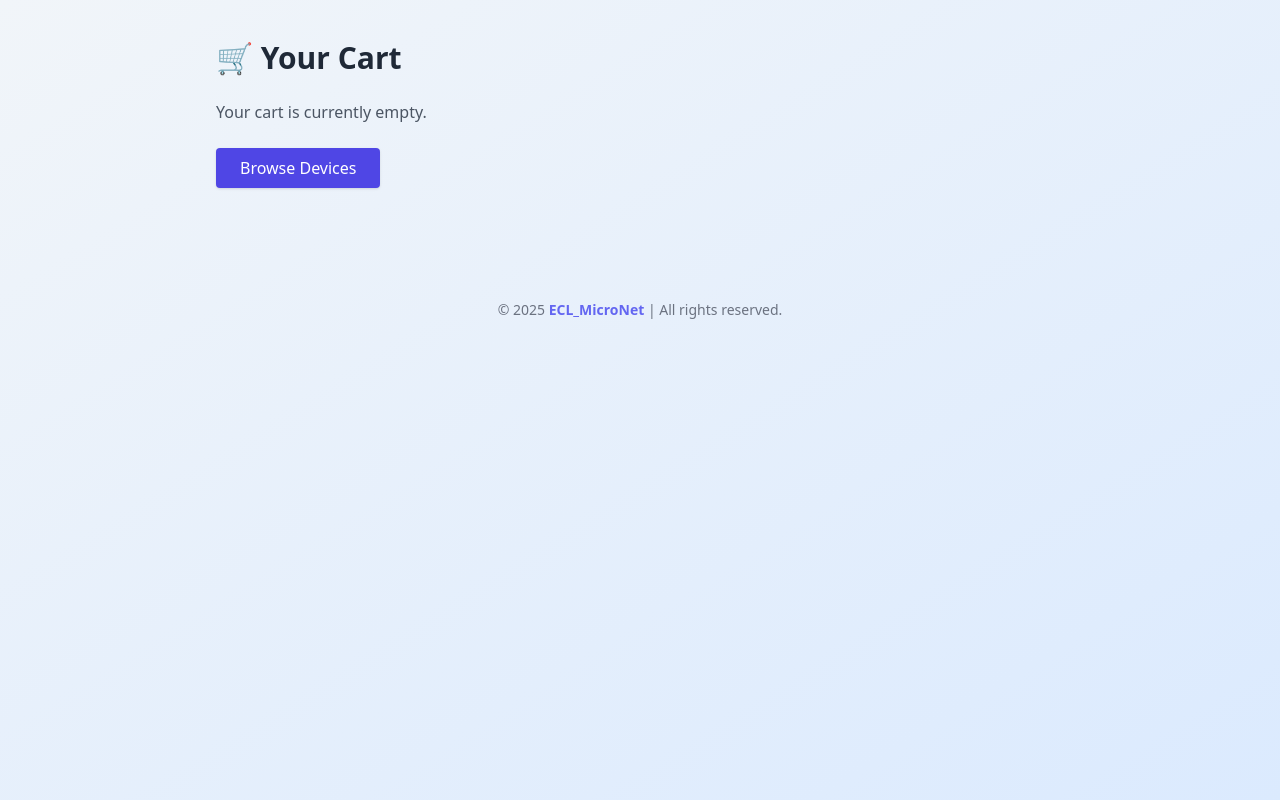
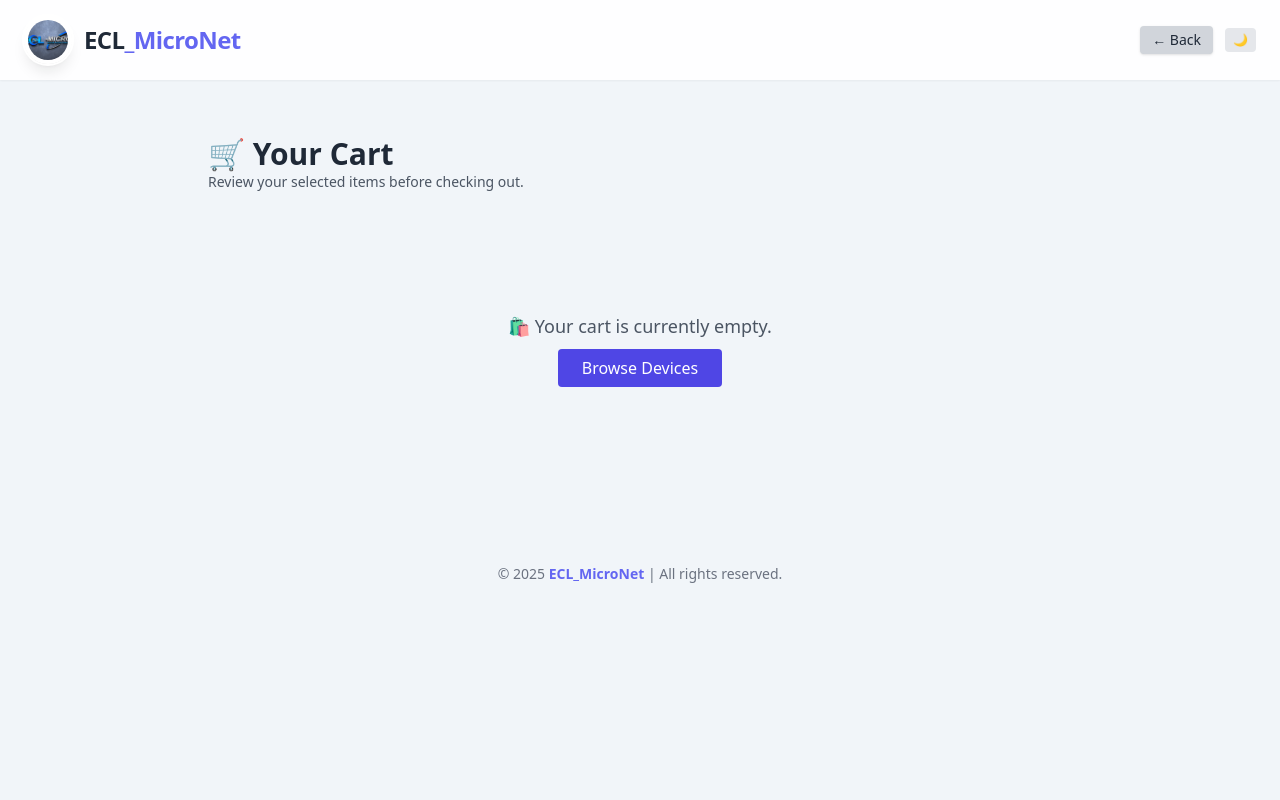
Before and after one commit to justWin01/ECL_WEB-Initial-, a Flask app: page /cart in a window 1280 px wide. Run offline with Flask 3, Linux system fonts and the light colour scheme; the visitor is signed in with stand-in values (Sample User, id 1); some libraries are stand-ins or nearby versions.

Commit message:
update the cart

```diff
--- a/templates/cart.html
+++ b/templates/cart.html
@@ -1,55 +1,112 @@
 <!DOCTYPE html>
 <html lang="en">
 <head>
-  <meta charset="UTF-8">
-  <meta name="viewport" content="width=device-width, initial-scale=1.0">
+  <meta charset="UTF-8" />
+  <meta name="viewport" content="width=device-width, initial-scale=1.0"/>
   <title>Your Cart - ECL_MicroNet</title>
-    <!-- Icon -->
   <link rel="icon" type="image/png" href="{{ url_for('static', filename='ecl logo.jpg') }}">
+  <script src="https://cdn.tailwindcss.com?plugins=forms"></script>
+  <script>
+    tailwind.config = {
+      darkMode: 'class',
+      theme: { extend: {} },
+    };
+  </script>
+</head>
+<body class="bg-slate-100 dark:bg-gray-900 text-gray-800 dark:text-gray-100 min-h-screen transition">
 
-  <script src="https://cdn.tailwindcss.com?plugins=forms"></script>
-</head>
-<body class="min-h-screen bg-gradient-to-br from-slate-100 to-blue-100 text-gray-800 dark:bg-gray-900 dark:text-white transition">
+  <!-- Persistent Dark Mode -->
+  <script>
+    if (localStorage.getItem("theme") === "dark") {
+      document.documentElement.classList.add("dark");
+    }
+    function toggleDarkMode() {
+      document.documentElement.classList.toggle("dark");
+      localStorage.setItem("theme", document.documentElement.classList.contains("dark") ? "dark" : "light");
+    }
+  </script>
 
-  <div class="max-w-4xl mx-auto px-6 py-10">
-    <h1 class="text-3xl font-bold mb-6">🛒 Your Cart</h1>
+  <!-- Header -->
+  <header class="bg-white/90 dark:bg-gray-800/80 backdrop-blur sticky top-0 z-50 shadow-sm">
+    <div class="max-w-7xl mx-auto flex flex-wrap items-center justify-between px-6 py-4 gap-4">
+      <a href="/" class="flex items-center gap-3 group transition-all duration-300">
+        <div class="relative backdrop-blur-md bg-white/30 dark:bg-white/10 shadow-lg rounded-full p-1 ring-2 ring-white dark:ring-gray-700">
+          <img src="/static/ecl logo.jpg"
+               alt="ECL_MicroNet Logo"
+               class="h-10 w-10 object-cover rounded-full transition-transform group-hover:scale-110 duration-300">
+        </div>
+        <span class="text-2xl font-semibold tracking-tight text-gray-800 dark:text-white group-hover:text-indigo-500 transition-colors duration-300">
+          ECL<span class="text-indigo-500">_MicroNet</span>
+        </span>
+      </a>
+
+      <div class="flex items-center gap-3">
+        <a href="{{ url_for('home') }}"
+           class="inline-flex items-center gap-2 px-3 py-1 text-sm rounded bg-gray-300 dark:bg-gray-700 text-gray-800 dark:text-white hover:bg-gray-400 dark:hover:bg-gray-600 shadow transition">
+          ← Back
+        </a>
+        <button onclick="toggleDarkMode()"
+            class="bg-gray-200 dark:bg-gray-600 text-xs px-2 py-1 rounded hover:shadow transition">
+          🌙
+        </button>
+      </div>
+    </div>
+  </header>
+
+  <!-- Main Content -->
+  <main class="max-w-4xl mx-auto px-4 py-10">
+
+    <!-- Category-style Heading -->
+    <header class="mb-6 mt-4">
+      <h1 class="text-3xl font-bold">🛒 Your Cart</h1>
+      <p class="text-sm text-gray-600 dark:text-gray-300">Review your selected items before checking out.</p>
+    </header>
 
     {% if cart %}
-      <div class="bg-white dark:bg-gray-800 rounded-lg shadow overflow-hidden">
-        <ul class="divide-y divide-gray-200 dark:divide-gray-700">
+      <div class="space-y-6">
         {% for item in cart %}
-          <li class="flex justify-between items-center px-6 py-4">
+          <div class="bg-white dark:bg-gray-800 border border-gray-200 dark:border-gray-700 rounded-lg shadow p-5 transition hover:shadow-md">
+            <div class="flex justify-between items-center mb-2">
               <div>
                 <h2 class="text-lg font-semibold">{{ item.name }}</h2>
                 <p class="text-sm text-gray-500 dark:text-gray-400">{{ item.price }}</p>
               </div>
               <form method="POST" action="/remove-from-cart/{{ loop.index0 }}">
-              <button type="submit" class="text-red-500 hover:text-red-700">Remove</button>
+                <button type="submit" onclick="return confirm('Remove this item from your cart?')"
+                  class="text-sm text-red-600 dark:text-red-400 hover:underline hover:text-red-800 dark:hover:text-red-300 transition">
+                  ❌ Remove
+                </button>
               </form>
-          </li>
+            </div>
+          </div>
         {% endfor %}
-        </ul>
+
+        <!-- Actions -->
+        <div class="flex justify-between items-center mt-6">
+          <a href="/" class="text-indigo-600 hover:underline">← Continue Shopping</a>
+          <form method="POST" action="/checkout">
+            <button type="submit"
+              class="bg-indigo-600 text-white px-6 py-2 rounded hover:bg-indigo-700 transition shadow">
+              Checkout
+            </button>
+          </form>
+        </div>
       </div>
 
-      <div class="mt-6 flex justify-between items-center">
-        <a href="/" class="text-indigo-600 hover:underline">← Continue Shopping</a>
-        <form method="POST" action="/checkout">
-          <button type="submit" class="bg-indigo-600 text-white px-6 py-2 rounded hover:bg-indigo-700 shadow">Checkout</button>
-        </form>
+    {% else %}
+      <div class="text-center py-24">
+        <p class="text-lg text-gray-600 dark:text-gray-300 mb-4">🛍️ Your cart is currently empty.</p>
+        <a href="/" class="bg-indigo-600 text-white px-6 py-2 rounded hover:bg-indigo-700 transition">
+          Browse Devices
+        </a>
       </div>
-
-
-    {% else %}
-      <p class="text-gray-600 dark:text-gray-400 mb-6">Your cart is currently empty.</p>
-      <a href="/" class="inline-block bg-indigo-600 text-white px-6 py-2 rounded hover:bg-indigo-700 shadow">Browse Devices</a>
     {% endif %}
-
+  </main>
 
   <!-- Footer -->
-   <footer class="text-center text-sm text-gray-500 dark:text-gray-400 mt-20 py-8">
-    &copy; 2025 <strong class="text-indigo-500">ECL_MicroNet</strong> | All rights reserved.
+  <footer class="text-center text-sm text-gray-500 dark:text-gray-400 mt-10 py-2">
+    &copy; 2025 <span class="text-indigo-500 font-semibold">ECL_MicroNet</span> | All rights reserved.
   </footer>
-  </div>
 
 </body>
 </html>
--- a/templates/home.html
+++ b/templates/home.html
@@ -61,11 +61,6 @@
           <a href="/cart" class="hover:text-indigo-500 dark:hover:text-indigo-400 transition">Cart</a>
           <a href="/orders" class="hover:text-indigo-500 dark:hover:text-indigo-400 transition">My Orders</a>
         </nav>
-
-        <!-- Back to Dashboard -->
-        <a href="/dashboard" class="text-xs px-3 py-1 bg-gray-200 dark:bg-gray-700 rounded hover:shadow transition hover:bg-indigo-100 dark:hover:bg-gray-600">
-          ← Dashboard
-        </a>
 
         <!-- Dark Mode Toggle -->
         <button onclick="toggleDarkMode()"
```
Lines whose indentation alone changed are shown as unchanged.
